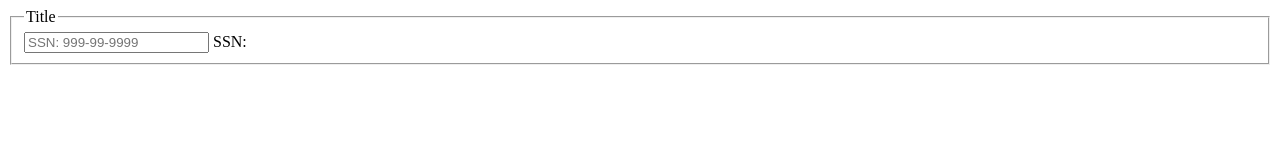
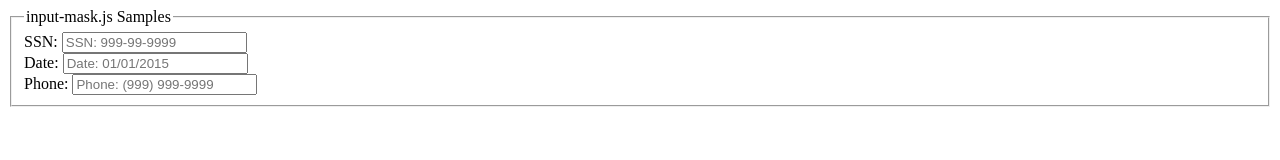
Before and after one commit to grokmann/JsInputMask, a plain HTML site: page sample/sample.html in a window 1280 px wide. Drawn offline with Linux system fonts and the light colour scheme.

Commit message:
Added more samples. Renamed some elements.

```diff
--- a/sample/sample.html
+++ b/sample/sample.html
@@ -11,16 +11,40 @@
 				mask: InputMaskDefaultMask.Ssn,
 				placeHolder: "SSN: 999-99-9999"
 			});
+
+			new InputMask().Initialize(document.querySelectorAll("#sample-date"),
+			{
+				mask: InputMaskDefaultMask.Date,
+				placeHolder: "Date: 01/01/2015"
+			});
+
+			new InputMask().Initialize(document.querySelectorAll("#sample-phone"),
+			{
+				mask: InputMaskDefaultMask.Phone,
+				placeHolder: "Phone: (999) 999-9999"
+			});
 		}
 	</script>
 </head>
 <body onload="onLoad()">
 	<form action="" method="post">
   <fieldset>
-    <legend>Title</legend>
-    <input type="text" id="sample-ssnmask"> <label for="sample-ssnmask">SSN:</label>
-		</input>
+    <legend>input-mask.js Samples</legend>
 
+		<div>
+			<label for="sample-ssnmask">SSN:</label>
+			<input type="text" id="sample-ssnmask"></input>
+		</div>
+
+		<div>
+			<label for="sample-date">Date:</label>
+			<input type="text" id="sample-date"></input>
+		</div>
+
+		<div>
+			<label for="sample-phone">Phone:</label>
+			<input type="text" id="sample-phone"></input>
+		</div>
   </fieldset>
 	</form>
 
```
